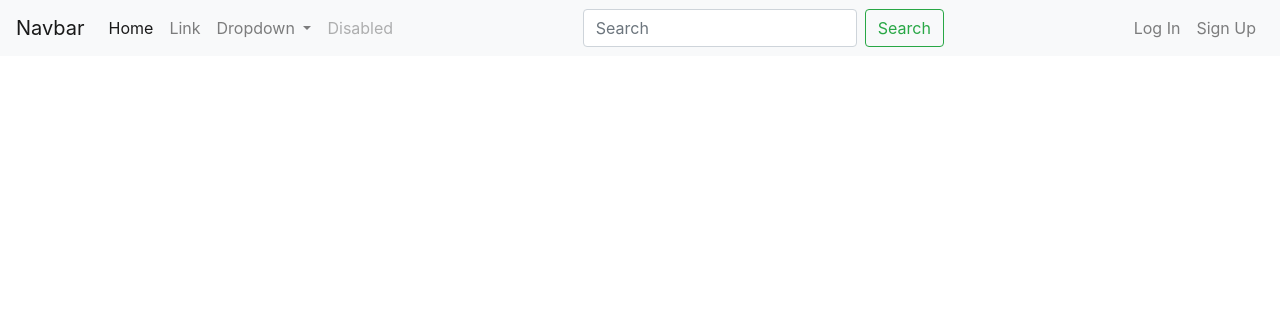
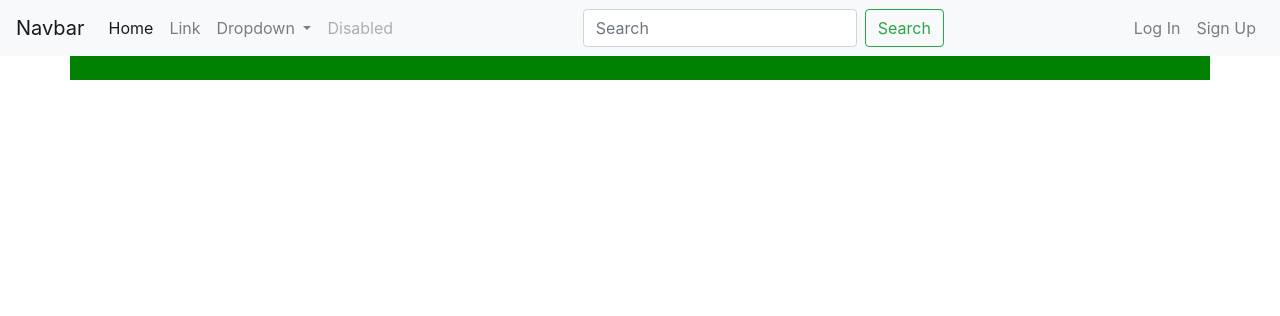
Before and after one commit to KelvinMartinez2014/Hello_World, a PHP site: page / in a window 1280 px wide. Shown: the top 316 px of the page. Run offline with PHP 8.4, Linux system fonts and the light colour scheme.

Commit message:
Update index.php

```diff
--- a/GreenBooks/GreenBooks/index.php
+++ b/GreenBooks/GreenBooks/index.php
@@ -11,8 +11,8 @@
 	<?php include 'resources\php\nav_bar.php';?>
 	<div class="container">
 
-		<div class="row">
-
+		<div class="row" style="background-color:green">
+			<br>
 		</div>
 
 
```
